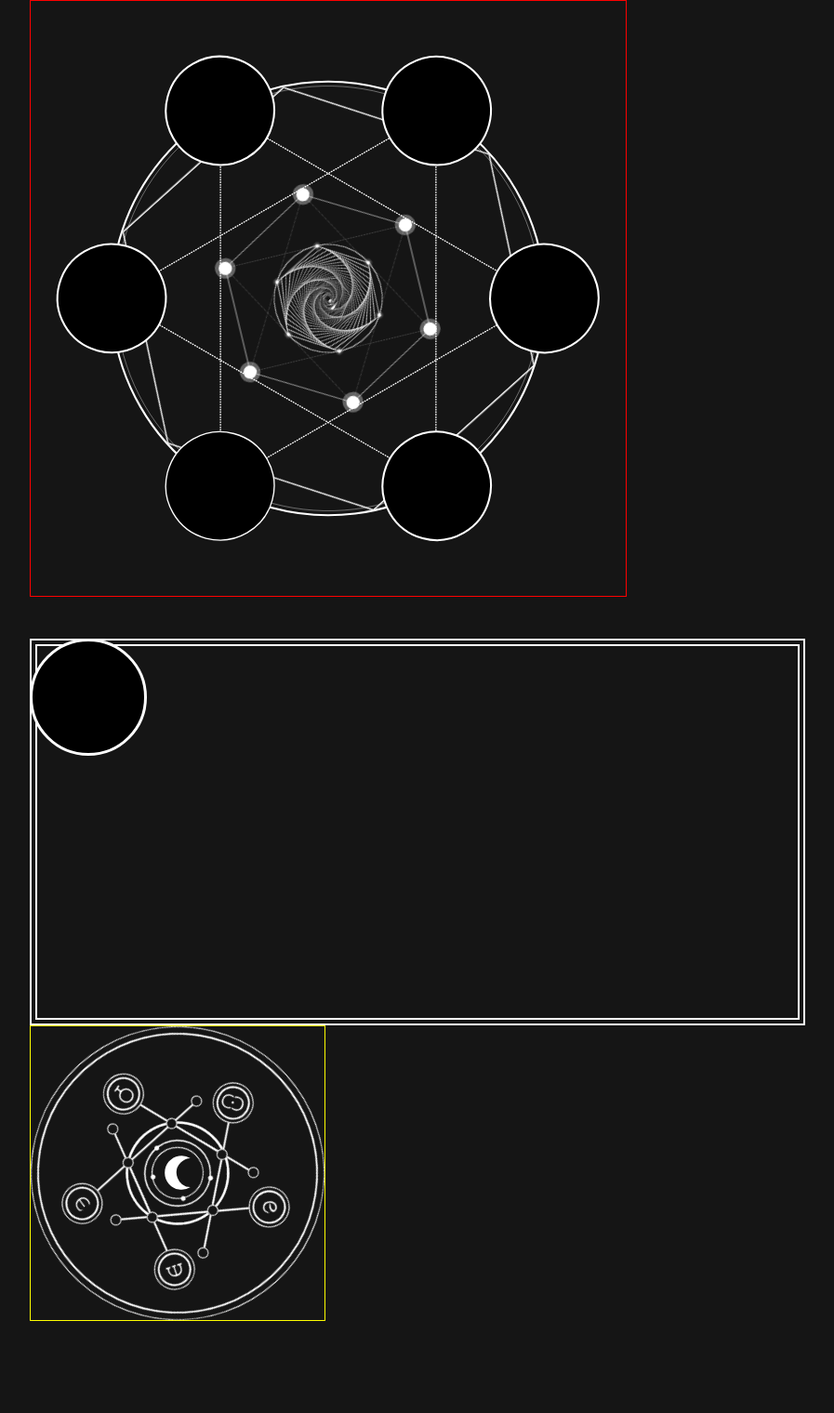
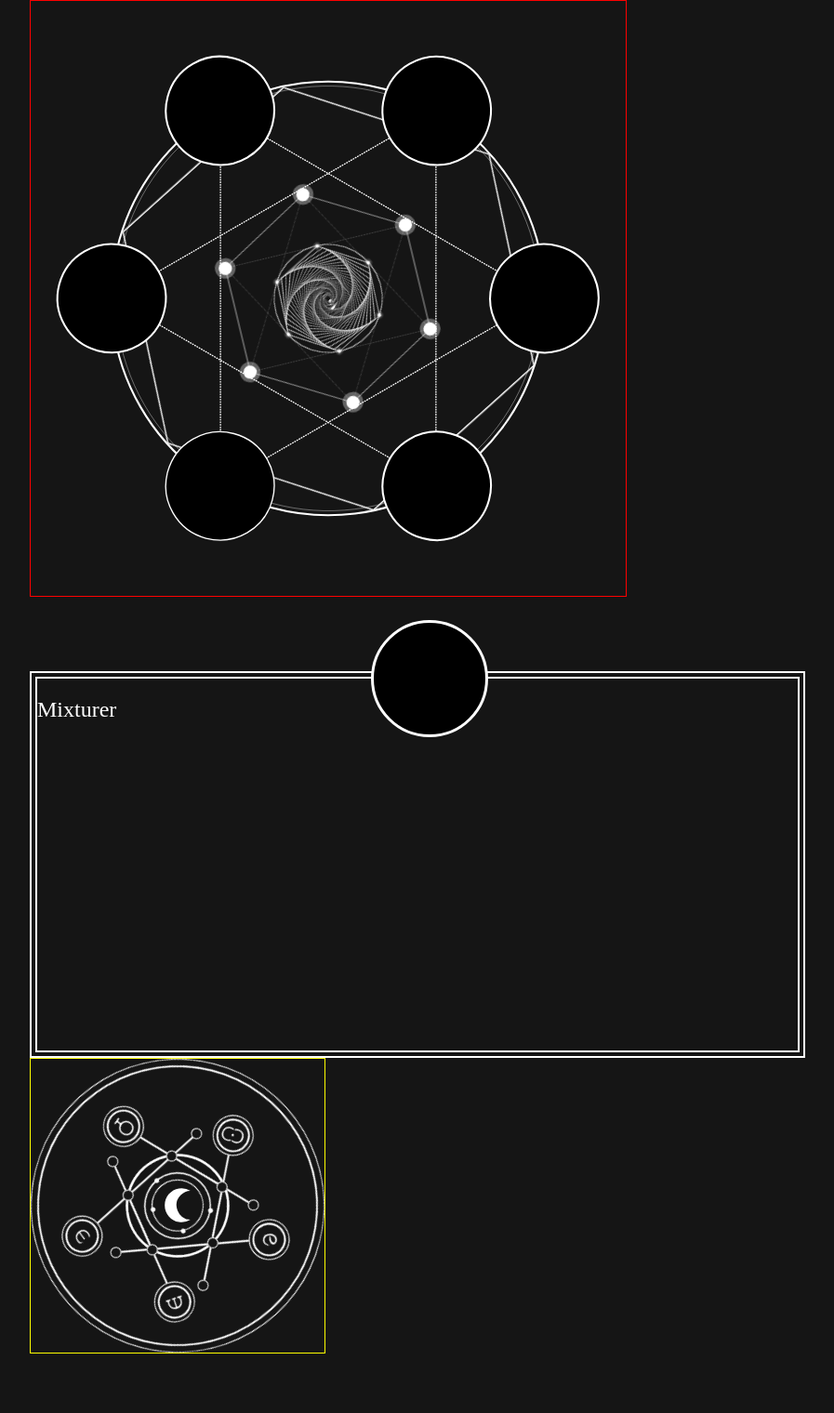
Before and after one commit to buffpojken/the-alchemy-archive, a Jekyll site: the page built from test-area.html, in a window 1280 px wide. Shown: the whole page at 93% size, without its empty margins (191-1088 px from the left). Built offline with Jekyll 4.4.1, drawn with Linux system fonts in a browser that asks for light colours; some web fonts are replaced; comment, search, counter and statistics services are not loaded; before the commit the page ends 1485 px from its top, so only the background shows below that; grey boxes are pictures that could not be loaded.

Commit message:
content container design spike compleate

```diff
--- a/assets/exprimental.scss
+++ b/assets/exprimental.scss
@@ -2,17 +2,20 @@
 ---
 
 .content-container {
+	position: relative;
 	widht: 400px;
-	padding-top: 45px;
+	margin-top: 80px;
 	.content-list-medalion {
-		position: absolute;
+	    position: absolute;
+	    top: -55px;
+		left:50%;
+    	margin-left:-50px;
 		width: 100px;
 		height: 100px;
 		border-radius: 80px;
 		border: 3px solid #FFF;
 		z-index: 2;
 		padding: 10px;
-		margin: 0px auto;
 		background-color: #000;
 	}
 	.content-list-outer {
--- a/test-area.html
+++ b/test-area.html
@@ -17,10 +17,11 @@ layout: default
 
 
 <div class="content-container">
-	<div class="content-list-medalion">
+
+	<div class="content-list-outer">
+		<div class="content-list-medalion">
 		<div class="moon-container"></div>
 	</div>
-	<div class="content-list-outer">
 		<div class="content-list-inner">
 			<h1>Mixturer</h1>
 
```
